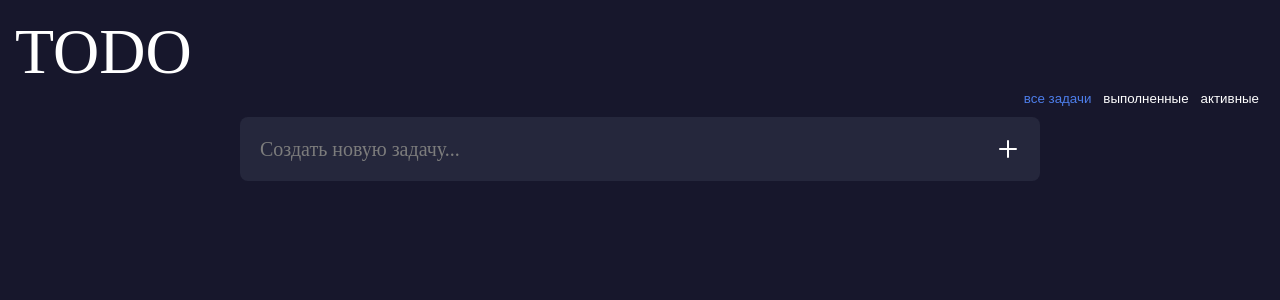
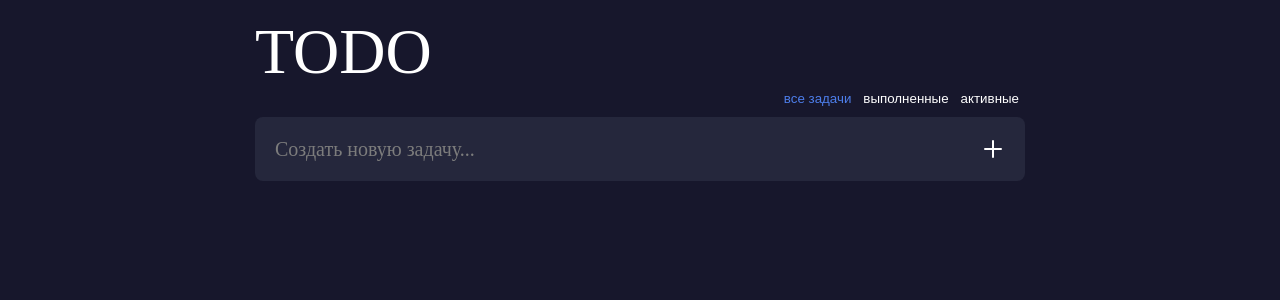
Before and after one commit to navzlet/Todo-list, a React (Create React App) app: page / in a window 1280 px wide. Shown: the top 300 px of the page. Built offline with nearby package versions, Linux system fonts and the light colour scheme.

Commit message:
fixed adaptive

```diff
--- a/src/todo/todo.scss
+++ b/src/todo/todo.scss
@@ -2,7 +2,7 @@
   padding: 15px;
   display: flex;
   align-items: center;
-  width: 100%;
+  width: 800px;
   flex-direction: column;
 }
 
@@ -97,6 +97,7 @@ button {
 
 .task__text_completed {
   word-wrap: break-word;
+  word-break: break-all;
   max-width: 650px;
   color: #7c7c7c;
   font-size: 20px;
```
